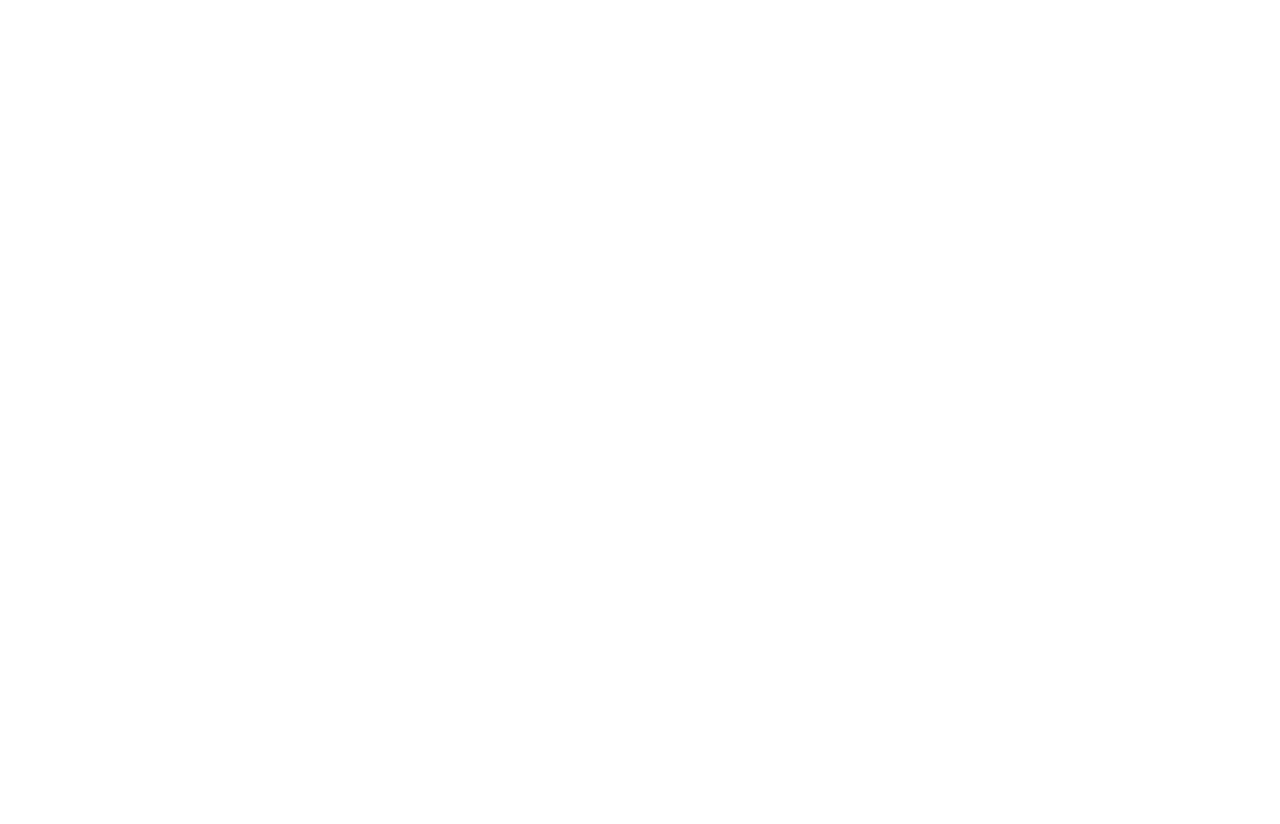
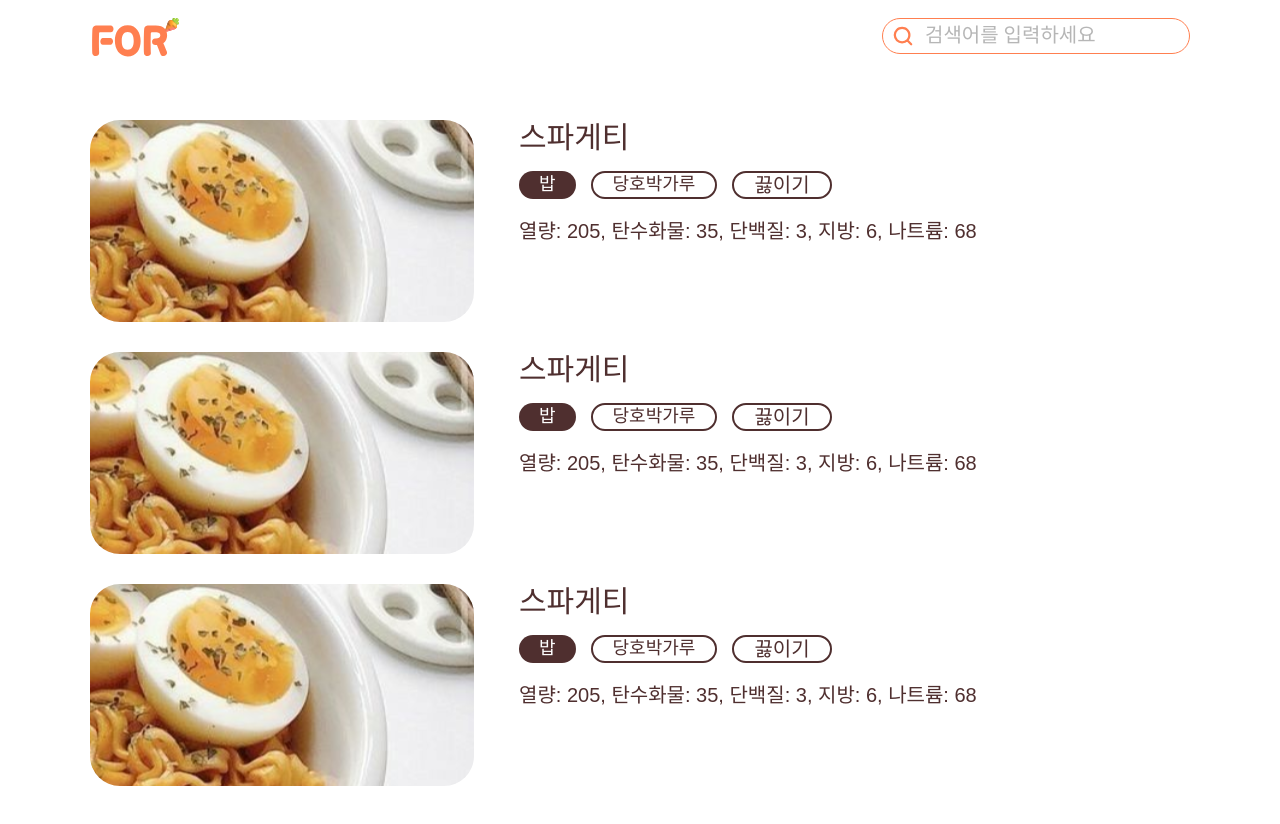
Before and after one commit to eejx0/For, a React (Create React App) app: page /search in a window 1280 px wide. Before the commit this address had no page. Shown: the top 824 px of the page. Before the commit the page ends 800 px from the top, so only its background shows below. Built offline with nearby package versions, Linux system fonts and the light colour scheme; the HTML template or start-up script is replaced by a standard one; a web font is replaced by a local one.

Commit message:
feat :: list

```diff
--- a/src/components/Header.tsx
+++ b/src/components/Header.tsx
@@ -6,11 +6,14 @@
 export const Header = () => {
     return (
         <Wrapper>
+            <Container>
             <img src={Logo} alt="logo"/>
             <InputWrapper>
                 <img src={Search} alt="search" />
                 <input placeholder="검색어를 입력하세요"/>
             </InputWrapper>
+            </Container>
+
         </Wrapper>
     )
 }
@@ -26,6 +29,12 @@
     z-index: 1000;
     background-color: white;
     gap: 700px;
+`;
+
+const Container = styled.div`
+    display: flex;
+    width: 1100px;
+    justify-content: space-between;
 `;
 
 const InputWrapper = styled.div`
--- /dev/null
+++ b/src/components/SearchBox.tsx
@@ -0,0 +1,104 @@
+import styled from "styled-components"
+import Sample1 from "../assets/Sample1.svg";
+import { Color } from "../styles/Color";
+
+export const SearchBox = () => {
+    return (
+        <Wrapper>
+            <Image />
+            <TextWrapper>
+                <Name>스파게티</Name>
+                <TagWrapper>
+                    <CookKind>밥</CookKind>
+                    <HashTag>당호박가루</HashTag>
+                    <CookMethod>끓이기</CookMethod>
+                </TagWrapper>
+                <CookInformation>열량: 205, 탄수화물: 35, 단백질: 3, 지방: 6, 나트륨: 68</CookInformation>
+            </TextWrapper>
+        </Wrapper>
+    )
+}
+
+const Wrapper = styled.div`
+    width: 100%;
+    display: flex;
+    height: auto;
+`;
+
+const Image = styled.div`
+    width: 384px;
+    height: 202px;
+    border-radius: 30px;
+    background-image: url(${Sample1});
+    background-repeat: no-repeat;
+    background-size: 100%;
+    background-position: center center;
+    cursor: pointer;
+`;
+
+const TextWrapper = styled.div`
+    display: flex;
+    flex-direction: column;
+    margin-left: 45px;
+`;
+
+const TagWrapper = styled.div`
+    display: flex;
+    gap: 15px;
+    align-items: center;
+    margin-top: 15px;
+`;
+
+const CookKind = styled.div`
+    padding: 0 20px;
+    height: 28px;
+    background-color: ${Color.text};
+    border-radius: 30px;
+    display: flex;
+    align-items: center;
+    justify-content: center;
+    color: white;
+    font-size: 18px;
+    width: auto;
+    white-space: nowrap;
+`;
+
+const HashTag = styled.div`
+    padding: 0 20px;
+    height: 28px;
+    border: 2px solid ${Color.text};
+    border-radius: 30px;
+    display: flex;
+    align-items: center;
+    justify-content: center;
+    font-size: 18px;
+    color: ${Color.text};
+    width: auto;
+    white-space: nowrap;
+`;
+
+const CookMethod = styled.div`
+    padding: 0 20px;
+    height: 28px;
+    border: 2px solid ${Color.text};
+    border-radius: 30px;
+    display: flex;
+    align-items: center;
+    justify-content: center;
+    font-size: 20px;
+    color: ${Color.text};
+    width: auto;
+    white-space: nowrap;
+`;
+
+const CookInformation = styled.p`
+    font-size: 20px;
+    color: ${Color.text};
+    margin-top: 20px;
+`;
+
+const Name = styled.p`
+    font-size: 30px;
+    color: ${Color.text};
+    cursor: pointer;
+`;
--- a/src/pages/Home.tsx
+++ b/src/pages/Home.tsx
@@ -44,7 +44,6 @@
     width: 100vw;
     height: 100vh;
     > p {
-        margin-top: 66px;
         font-size: 40px;
         color: ${Color.text};
     }
--- /dev/null
+++ b/src/pages/Search.tsx
@@ -0,0 +1,36 @@
+import styled from "styled-components"
+import { Header } from "../components/Header"
+import { SearchBox } from "../components/SearchBox"
+
+export const Search = () => {
+    return (
+        <Wrapper>
+            <Header />
+                <Container>
+                    <SearchBox />
+                    <SearchBox />
+                    <SearchBox />
+                </Container>
+        </Wrapper>
+    )
+}
+
+const Wrapper = styled.div`
+    display: flex;
+    flex-direction: column;
+    align-items: center;
+    max-width: 100%;
+    padding: 20px;
+    box-sizing: border-box;
+    width: 100%;
+`;
+
+const Container = styled.div`
+    display: flex;
+    flex-direction: column;
+    gap: 30px;
+    align-items: center;
+    margin-top: 100px;
+    width: 1100px;
+    margin-bottom: 50px;
+`;
--- a/src/router.tsx
+++ b/src/router.tsx
@@ -1,13 +1,15 @@
 import { Route, Routes,BrowserRouter } from "react-router-dom";
+import { GlobalStyle } from "./styles/GlobalStyle.style";
 import { Home } from "./pages/Home";
-import { GlobalStyle } from "./styles/GlobalStyle.style";
+import { Search } from "./pages/Search";
 
 function Router() {
   return (
     <BrowserRouter>
       <GlobalStyle />
         <Routes>
-          <Route path="/" element={<Home/>}/>
+          <Route path="/" element={<Home />}/>
+          <Route path="/search" element={<Search />}/>
         </Routes>
     </BrowserRouter>
   )
--- a/src/styles/GlobalStyle.style.ts
+++ b/src/styles/GlobalStyle.style.ts
@@ -19,6 +19,7 @@
   border: 0;
   vertical-align: baseline;
   scroll-behavior: smooth;
+  user-select: none;
 }
 /* HTML5 display-role reset for older browsers */
 article, aside, details, figcaption, figure,
```
